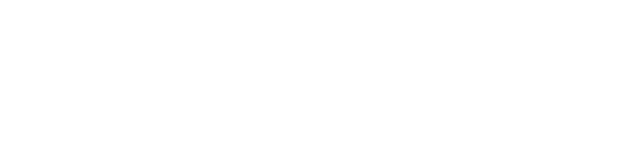
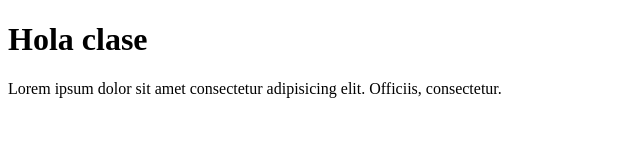
Before and after one commit to FsCatamarca2021-2/grupo1-grupo1_catamarca, a plain HTML site: page index.html in a window 1280 px wide. Shown: the whole page, without its empty margins (0-640 px from the left). Drawn offline with Linux system fonts and the light colour scheme.

Commit message:
agregado un titulo y un parrafo

```diff
--- a/index.html
+++ b/index.html
@@ -7,6 +7,7 @@
     <title>Sitio Grupo 1</title>
 </head>
 <body>
-
+    <h1>Hola clase</h1>
+    <p>Lorem ipsum dolor sit amet consectetur adipisicing elit. Officiis, consectetur.</p>
 </body>
 </html>
```
